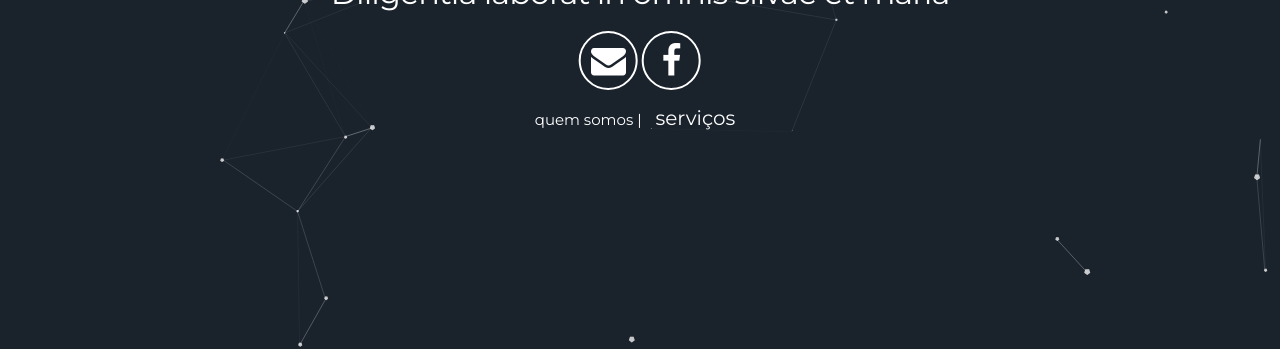
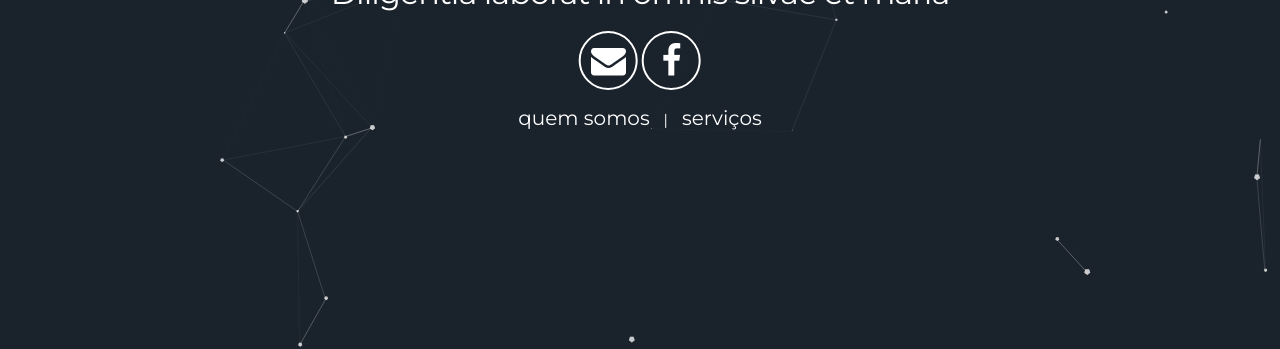
Before and after one commit to leroy1977/eQ1, a Jekyll site: the page built from index.html, in a window 1280 px wide and 900 px high. Shown: the part 442-791 px from the top of the window. Built offline with Jekyll 4.4.1, drawn with Linux system fonts in a browser that asks for light colours.

Commit message:
Update header.html

```diff
--- a/_includes/header.html
+++ b/_includes/header.html
@@ -12,7 +12,7 @@
        <!-- <a aria-label="My Google Plus" target="_blank" href="https://plus.google.com/{{site.gplus_username}}/posts"><i class="icon fa fa-google-plus" aria-hidden="true"></i></a> -->
 
       </div>
-    <td <a class="link" href="#about" data-scroll>quem somos</a> </td>
+    <tr> <a class="link" href="#about" data-scroll>quem somos</a> </tr>
       <td align="center" width="8">|</td>
       <a class="link" href="#projects" data-scroll>serviços</a>
 
```
